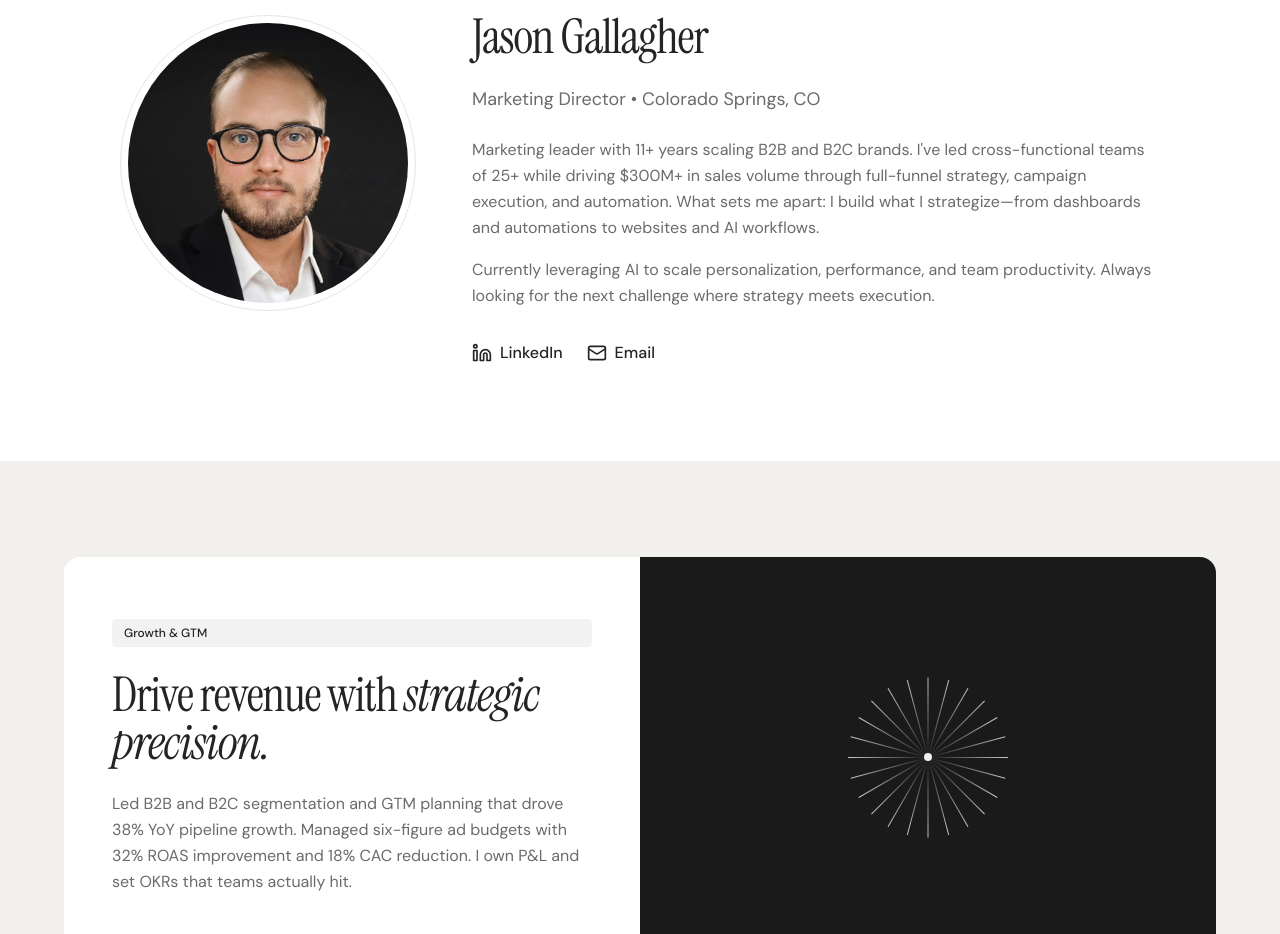
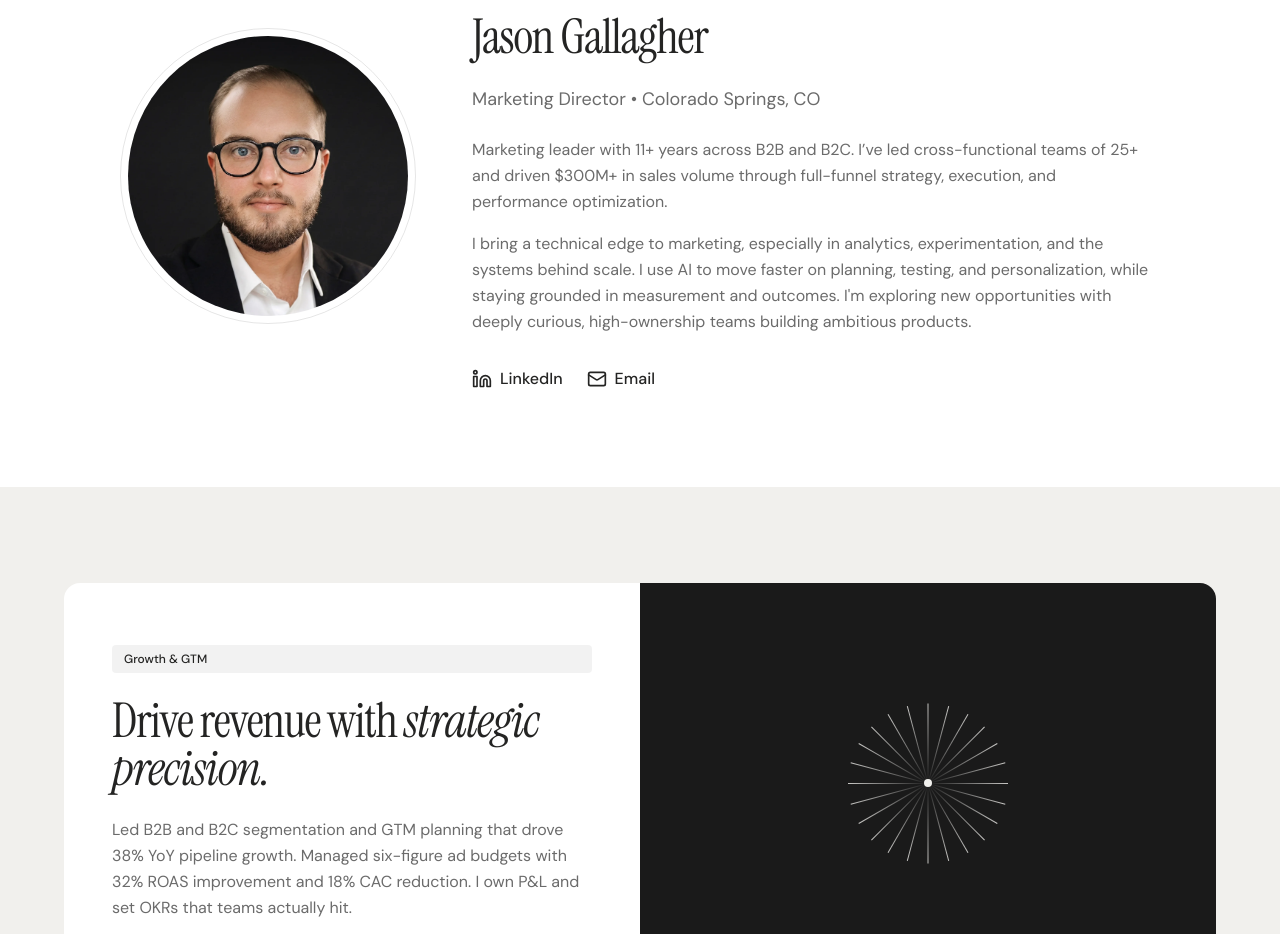
Before and after one commit to JsonGallagher/jason-gallagher-portfolio, a React (Vite) app: page / in a window 1280 px wide. Shown: the part 1280-2214 px from the top of the page. Built offline with nearby package versions, Linux system fonts and the light colour scheme.

Commit message:
Updated bio in about component

```diff
--- a/src/components/About.jsx
+++ b/src/components/About.jsx
@@ -1,12 +1,12 @@
-import { motion } from 'framer-motion'
-import { useInView } from 'framer-motion'
-import { useRef } from 'react'
-import { Linkedin, Mail } from 'lucide-react'
-import headshot from '../assets/headshot.jpg'
+import { motion } from "framer-motion";
+import { useInView } from "framer-motion";
+import { useRef } from "react";
+import { Linkedin, Mail } from "lucide-react";
+import headshot from "../assets/headshot.jpg";
 
 export default function About() {
-  const ref = useRef(null)
-  const isInView = useInView(ref, { once: true, margin: '-100px' })
+  const ref = useRef(null);
+  const isInView = useInView(ref, { once: true, margin: "-100px" });
 
   return (
     <section id="about" className="py-24 px-6 bg-white dark:bg-white/5">
@@ -46,15 +46,19 @@ export default function About() {
           </p>
 
           <p className="text-text-secondary dark:text-text-light/70 leading-relaxed mb-4">
-            Marketing leader with 11+ years scaling B2B and B2C brands. I've led cross-functional teams
-            of 25+ while driving $300M+ in sales volume through full-funnel strategy, campaign execution,
-            and automation. What sets me apart: I build what I strategize—from dashboards and automations
-            to websites and AI workflows.
+            Marketing leader with 11+ years across B2B and B2C. I’ve led
+            cross-functional teams of 25+ and driven $300M+ in sales volume
+            through full-funnel strategy, execution, and performance
+            optimization.
           </p>
 
           <p className="text-text-secondary dark:text-text-light/70 leading-relaxed mb-8">
-            Currently leveraging AI to scale personalization, performance, and team productivity.
-            Always looking for the next challenge where strategy meets execution.
+            I bring a technical edge to marketing, especially in analytics,
+            experimentation, and the systems behind scale. I use AI to move
+            faster on planning, testing, and personalization, while staying
+            grounded in measurement and outcomes. I'm exploring new
+            opportunities with deeply curious, high-ownership teams building
+            ambitious products.
           </p>
 
           {/* Links */}
@@ -79,5 +83,5 @@ export default function About() {
         </motion.div>
       </div>
     </section>
-  )
+  );
 }
```
